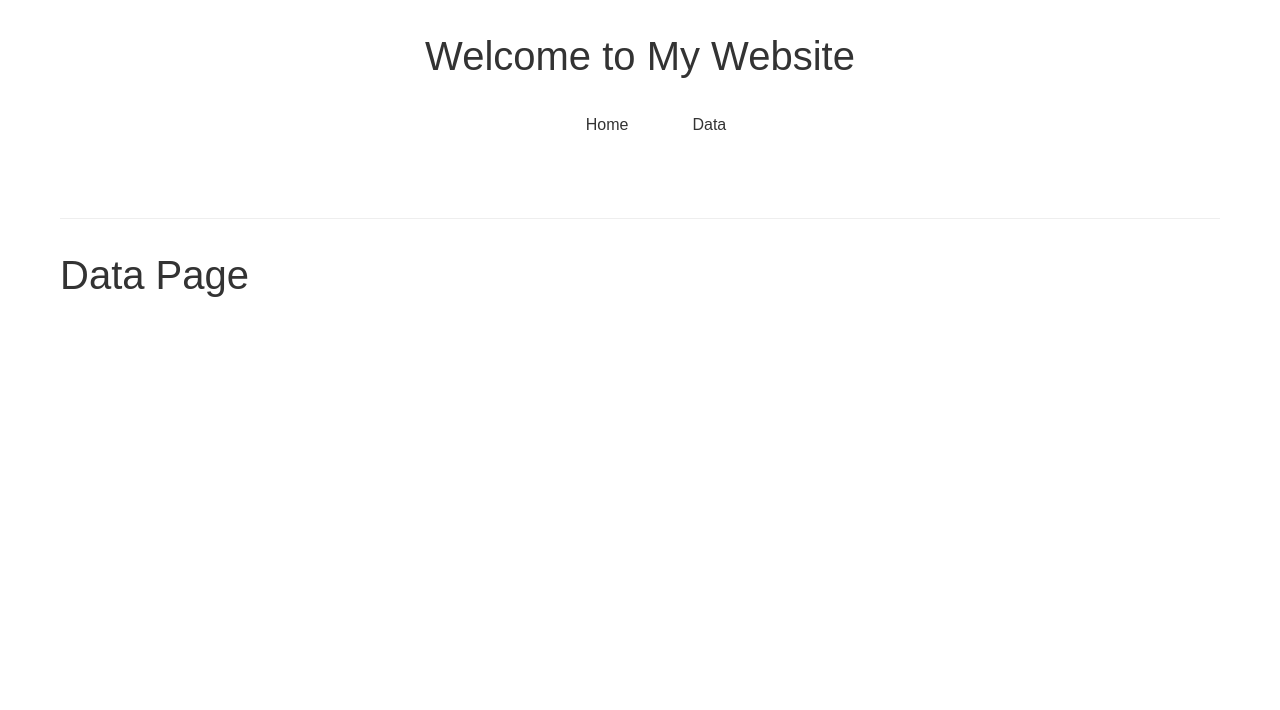
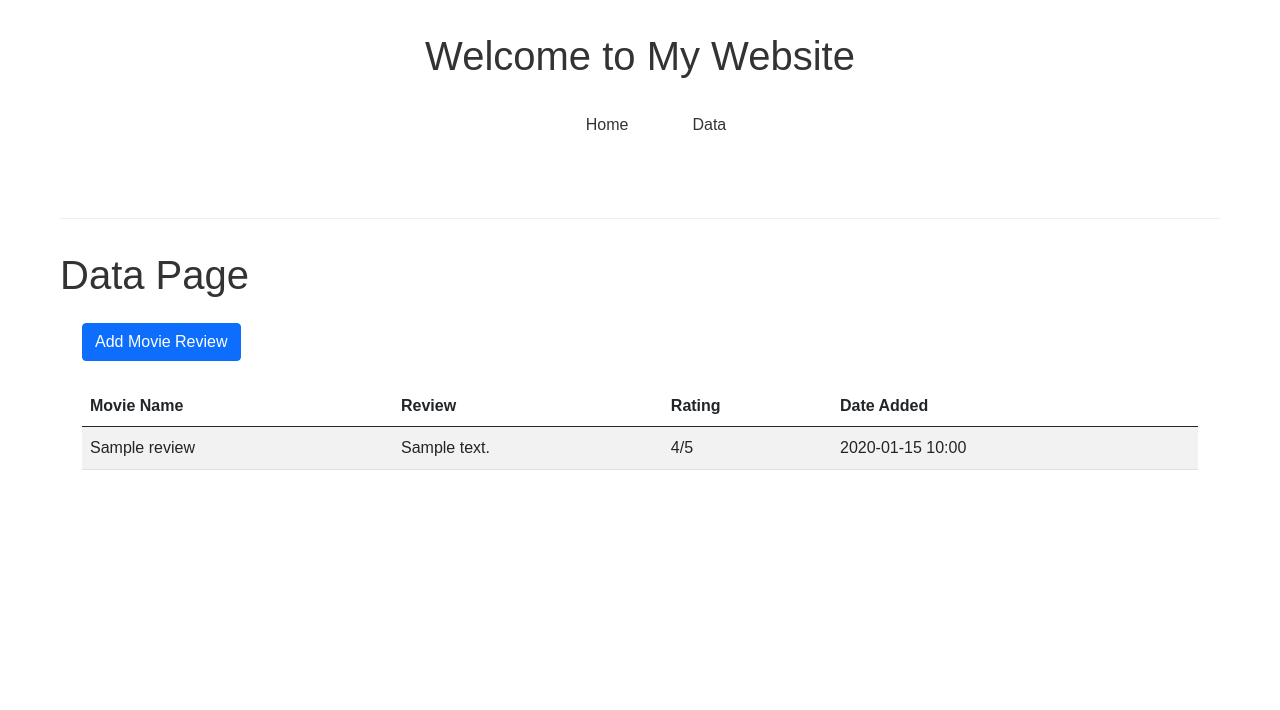
Before and after one commit to MichaelT6/Movie-Reviews, a Flask app: template templates/data.html in a window 1280 px wide. Shown: the top 710 px of the page. Run offline with Flask 3, Linux system fonts and the light colour scheme; the template is opened without the code that fills it: most values are stand-ins (such as "Sample title", 1, 10 or a date in 2020).

Commit message:
added button and col for reviews

```diff
--- a/templates/data.html
+++ b/templates/data.html
@@ -14,6 +14,30 @@
         </header>
         <main>
             <h1>Data Page</h1>
+            <div class="container mt-4">
+                <a href="{{ url_for('add_review') }}" class="btn btn-primary mb-4">Add Movie Review</a>
+
+                <table class="table table-striped">
+                    <thead>
+                        <tr>
+                            <th scope="col">Movie Name</th>
+                            <th scope="col">Review</th>
+                            <th scope="col">Rating</th>
+                            <th scope="col">Date Added</th>
+                        </tr>
+                    </thead>
+                    <tbody>
+                        {% for review in reviews %}
+                        <tr>
+                            <td>{{ review.movie_name }}</td>
+                            <td>{{ review.review }}</td>
+                            <td>{{ review.rating }}/5</td>
+                            <td>{{ review.time_created.strftime('%Y-%m-%d %H:%M') }}</td>
+                        </tr>
+                        {% endfor %}
+                    </tbody>
+                </table>
+            </div>
         </main>
         <footer>
             <p>&copy; 2024 My Website</p>
```
Also changed, not shown: instance/movie_reviews.db (added), instances/movie_reviews.db (deleted).
